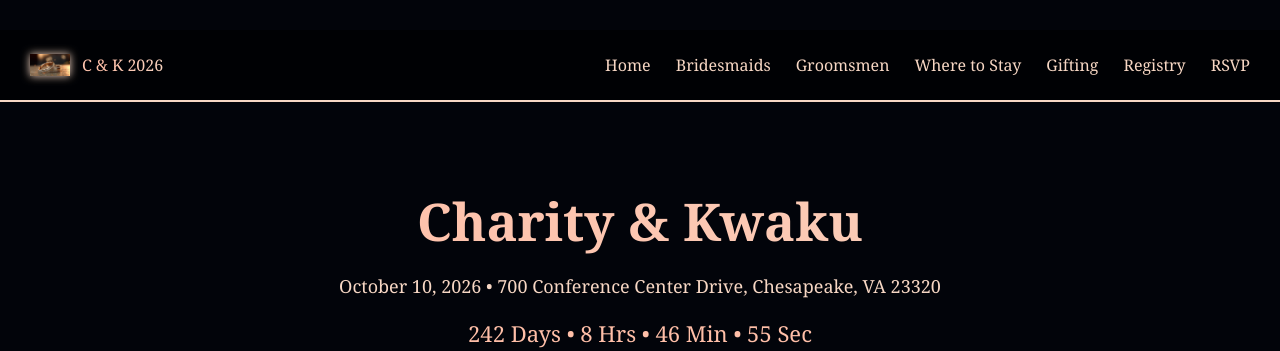
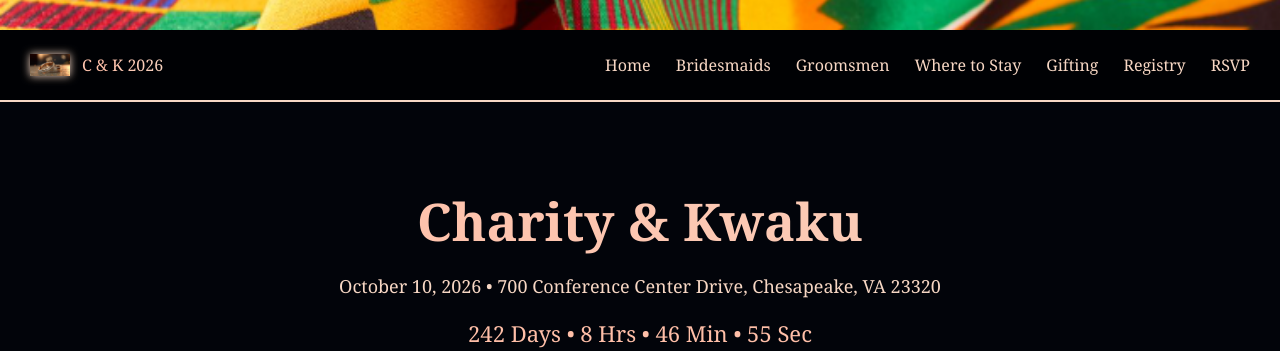
Before and after one commit to Mystical442/My-wedding-new, a plain HTML site: page index.html in a window 1280 px wide. Shown: the top 351 px of the page. Drawn offline with Linux system fonts and the light colour scheme.

Commit message:
Change background image from kente.jpg to kente.png

```diff
--- a/style.css
+++ b/style.css
@@ -14,7 +14,7 @@ section {
 /* KENTE BORDER */
 .kente-border {
   height: 30px;
-  background-image: url("kente.jpg");
+  background-image: url("kente.png");
   background-size: cover;
   background-position: center;
 }
```
